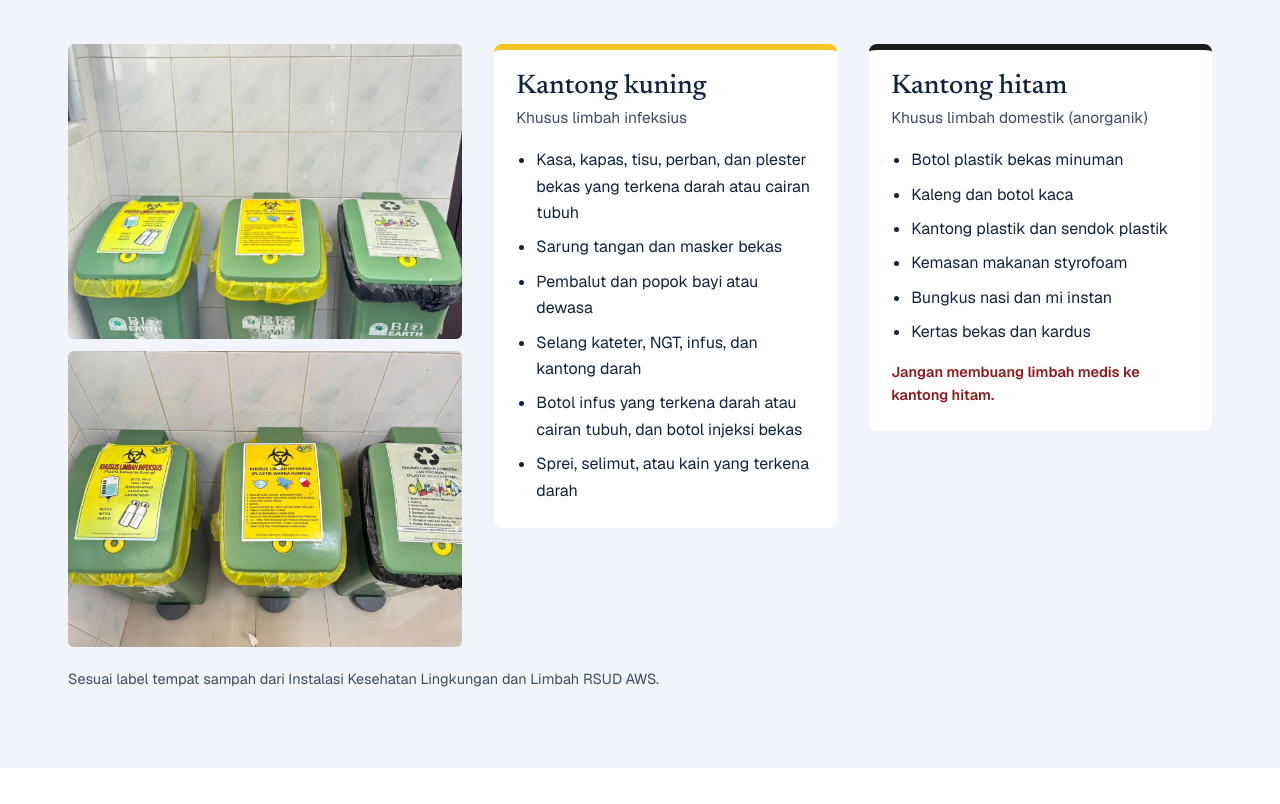
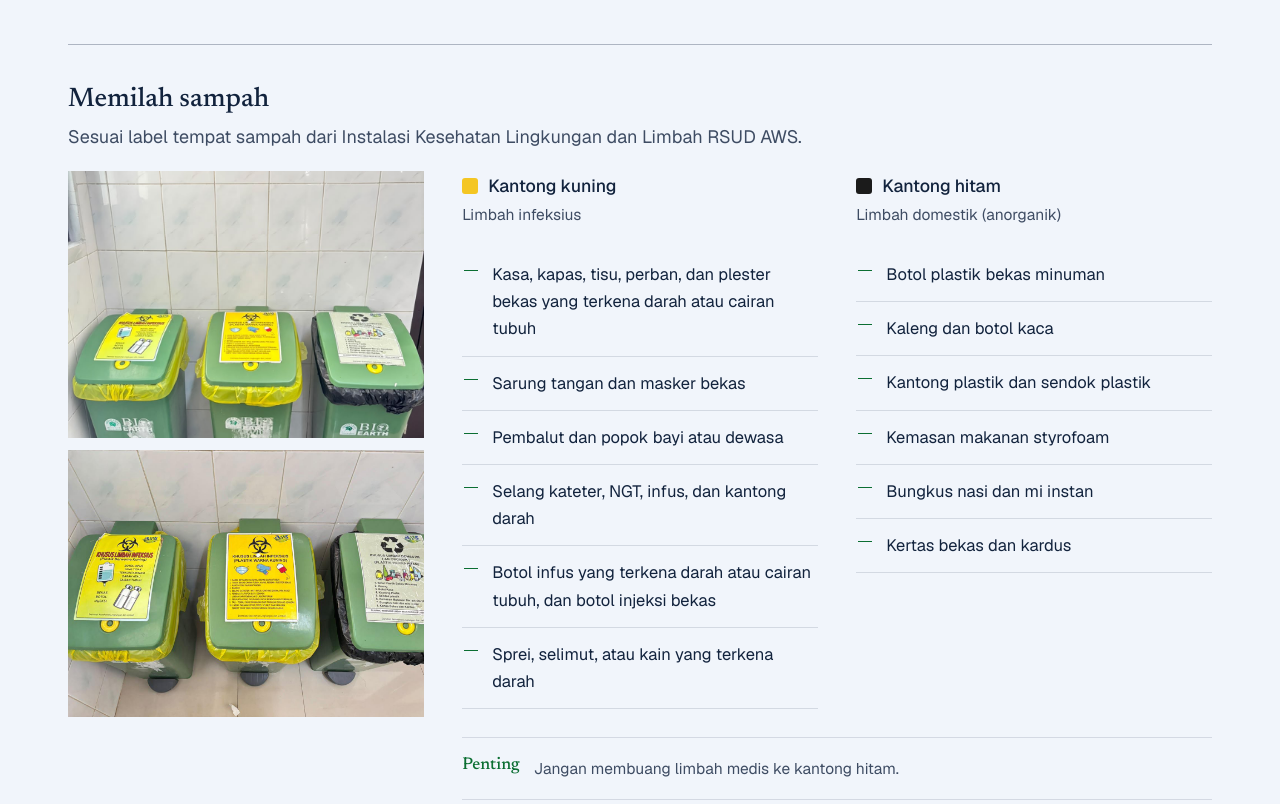
Before and after one commit to Aplintod/Ruang-Teratai, a plain HTML site: page halaman/edukasi.html in a window 1280 px wide. Shown: the part 3960-4764 px from the top of the page. Drawn offline with nearby package versions, Linux system fonts and the light colour scheme.

Commit message:
Data 20 petugas Ruang Teratai, foto karu di beranda, gaya blok memilah sampah diseragamkan
- data-pegawai.js diisi daftar petugas asli (Karu, CCM, Katim, 17 PP) + pendidikan
- Beranda Ruang Teratai mengambil foto & nama karu dari data petugas
- Kelompok kosong (Staf) disembunyikan di daftar dan bagan
- Blok memilah sampah memakai gaya daftar & garis yang sama dengan bagian lain

Co-Authored-By: Claude Opus 5.5 <noreply@anthropic.com>
Claude-Session: https://claude.ai/code/session_017v6r4Dh7K6F4WkuNDGeXEq

```diff
--- a/assets/css/style.css
+++ b/assets/css/style.css
@@ -946,16 +946,18 @@ html[data-size="xl"] { zoom: 1.2; }
 .inline-photos .media { border-radius: 4px; }
 @media (max-width: 560px) { .inline-photos { grid-template-columns: 1fr 1fr; } }
 
-/* Memilah sampah (Edukasi) */
-.waste { display: grid; grid-template-columns: 1.15fr 1fr 1fr; gap: clamp(18px, 2.5vw, 32px); align-items: start; }
+/* Memilah sampah (Edukasi) — memakai gaya daftar & garis yang sama dengan bagian lain */
+.waste { display: grid; grid-template-columns: 1fr 1fr 1fr; gap: 20px clamp(24px, 3vw, 44px); align-items: start; padding-top: clamp(28px, 3.5vw, 40px); border-top: 1px solid var(--line-strong); }
+.waste-head { grid-column: 1 / -1; }
+.waste-head .muted { margin-top: 6px; }
 .waste-photos { display: grid; gap: 12px; }
-.waste-photos .media { border-radius: 6px; display: block; }
-.waste-col { background: var(--paper); border-radius: 8px; padding: 22px 22px 24px; border-top: 6px solid; }
-.waste-col.kuning { border-color: var(--yellow); }
-.waste-col.hitam { border-color: #1b1b1b; }
-.waste-col .bag { display: none; }
+.waste-col .h4 { display: flex; align-items: center; gap: 10px; font-size: 1.1rem; }
 .waste-col .small { margin-top: 2px; }
-.waste-col ul { margin: 14px 0 0; padding-left: 20px; display: grid; gap: 8px; font-size: 16px; }
-.waste-warn { margin-top: 14px; font-size: 14.5px; font-weight: 600; color: #8e1b1b; }
-@media (max-width: 960px) { .waste { grid-template-columns: 1fr 1fr; } .waste-photos { grid-column: 1 / -1; grid-template-columns: repeat(2, 1fr); } }
+.swatch { width: 16px; height: 16px; border-radius: 3px; display: inline-block; flex-shrink: 0; }
+.swatch.kuning { background: var(--yellow); }
+.swatch.hitam { background: #1b1b1b; }
+.waste-note { grid-column: 2 / -1; }
+@media (max-width: 960px) { .waste { grid-template-columns: 1fr 1fr; } .waste-photos { grid-column: 1 / -1; grid-template-columns: repeat(2, 1fr); } .waste-note { grid-column: 1 / -1; } }
 @media (max-width: 600px) { .waste { grid-template-columns: 1fr; } .waste-photos { grid-template-columns: 1fr; } }
+.person .meta { display: block; font-size: 14px; color: var(--ink-2); margin-top: 3px; }
+.org-level.org-row { width: auto; padding-left: 24px; padding-right: 24px; }
--- a/halaman/edukasi.html
+++ b/halaman/edukasi.html
@@ -119,16 +119,19 @@
           </ol>
         </div>
         <!-- MEMILAH SAMPAH (isi mengikuti label tempat sampah RSUD AWS) -->
-        <div class="waste mt-l reveal" id="sampah">
-          <div class="waste-photos">
-            <a href="../assets/img/teratai/tempat-sampah.jpg" target="_blank" rel="noopener" class="media r-4x3" data-img="teratai/tempat-sampah" data-cap="Tempat sampah di Ruang Teratai"></a>
-            <div class="media r-4x3 optional" data-img="teratai/tempat-sampah-2" data-cap="Tempat sampah"></div>
+        <div class="waste mt-l" id="sampah">
+          <div class="waste-head reveal">
+            <h3 class="h3">Memilah sampah</h3>
+            <p class="muted">Sesuai label tempat sampah dari Instalasi Kesehatan Lingkungan dan Limbah RSUD AWS.</p>
           </div>
-          <div class="waste-col kuning">
-            <span class="bag"></span>
-            <h3 class="h3">Kantong kuning</h3>
-            <p class="small">Khusus limbah infeksius</p>
-            <ul>
+          <div class="waste-photos reveal">
+            <div class="media r-4x3" data-img="teratai/tempat-sampah" data-cap="Tempat sampah di Ruang Teratai"></div>
+            <div class="media r-4x3 optional" data-img="teratai/tempat-sampah-2" data-cap="Tempat sampah berlabel"></div>
+          </div>
+          <div class="waste-col reveal d1">
+            <h4 class="h4"><i class="swatch kuning"></i>Kantong kuning</h4>
+            <p class="small">Limbah infeksius</p>
+            <ul class="ticks mt-s">
               <li>Kasa, kapas, tisu, perban, dan plester bekas yang terkena darah atau cairan tubuh</li>
               <li>Sarung tangan dan masker bekas</li>
               <li>Pembalut dan popok bayi atau dewasa</li>
@@ -137,11 +140,10 @@
               <li>Sprei, selimut, atau kain yang terkena darah</li>
             </ul>
           </div>
-          <div class="waste-col hitam">
-            <span class="bag"></span>
-            <h3 class="h3">Kantong hitam</h3>
-            <p class="small">Khusus limbah domestik (anorganik)</p>
-            <ul>
+          <div class="waste-col reveal d2">
+            <h4 class="h4"><i class="swatch hitam"></i>Kantong hitam</h4>
+            <p class="small">Limbah domestik (anorganik)</p>
+            <ul class="ticks mt-s">
               <li>Botol plastik bekas minuman</li>
               <li>Kaleng dan botol kaca</li>
               <li>Kantong plastik dan sendok plastik</li>
@@ -149,10 +151,9 @@
               <li>Bungkus nasi dan mi instan</li>
               <li>Kertas bekas dan kardus</li>
             </ul>
-            <p class="waste-warn">Jangan membuang limbah medis ke kantong hitam.</p>
           </div>
+          <div class="note waste-note reveal" style="margin-top:0"><b>Penting</b><span>Jangan membuang limbah medis ke kantong hitam.</span></div>
         </div>
-        <p class="src mt-s">Sesuai label tempat sampah dari Instalasi Kesehatan Lingkungan dan Limbah RSUD AWS.</p>
       </div>
     </section>
 
--- a/halaman/ruangan/teratai/index.html
+++ b/halaman/ruangan/teratai/index.html
@@ -83,11 +83,11 @@
     <section class="sec">
       <div class="wrap">
         <div class="cols cols-2 al-c">
-          <div class="media r-4x5 reveal" data-img="teratai/pegawai/kepala-ruangan" data-cap="Kepala Ruang Teratai"></div>
+          <div class="media r-4x5 reveal" data-img="teratai/pegawai/karu" data-cap="Kepala Ruang Teratai"></div>
           <div>
             <span class="label reveal"><span class="n">02</span> Sambutan</span>
-            <blockquote class="quote mt-m reveal">Kami ingin setiap pasien dan keluarganya tahu apa yang sedang terjadi selama perawatan. Kalau ada yang belum jelas, tanyakan saja ke perawat yang bertugas.</blockquote>
-            <div class="quote-by reveal"><strong class="tbd" title="Data contoh">Ns. Nama Kepala Ruangan, S.Kep.</strong>Kepala Ruang Teratai</div>
+            <blockquote class="quote mt-m reveal" data-karu="sambutan">Kami ingin setiap pasien dan keluarganya tahu apa yang sedang terjadi selama perawatan. Kalau ada yang belum jelas, tanyakan saja ke perawat yang bertugas.</blockquote>
+            <div class="quote-by reveal"><strong data-karu="nama">Kepala Ruangan</strong>Kepala Ruang Teratai</div>
             <a class="link mt-m reveal" href="petugas.html">Kenali tim kami <span class="arrow"><svg viewBox="0 0 16 16" fill="none" stroke="currentColor" stroke-width="1.3"><path d="M2 8h12M9 3l5 5-5 5"/></svg></span></a>
           </div>
         </div>
@@ -164,5 +164,11 @@
 
   <footer id="site-footer"></footer>
   <script src="../../../assets/js/main.js"></script>
+  <script src="../../../assets/js/data-pegawai.js"></script>
+  <script>
+    // Nama & sambutan kepala ruangan diambil dari data-pegawai.js
+    document.querySelectorAll('[data-karu="nama"]').forEach((el) => { el.textContent = KEPALA_RUANGAN.nama; });
+    document.querySelectorAll('[data-karu="sambutan"]').forEach((el) => { el.textContent = KEPALA_RUANGAN.sambutan; });
+  </script>
 </body>
 </html>
```
Also changed, not shown: assets/js/data-pegawai.js (+31 -20 lines), halaman/ruangan/teratai/petugas.html (+8 -8 lines), 2 other files. Lines whose indentation alone changed are shown as unchanged.
